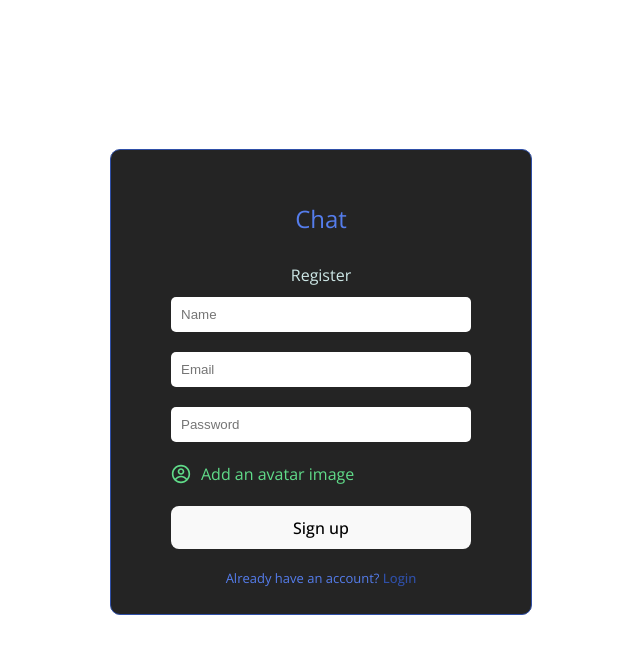
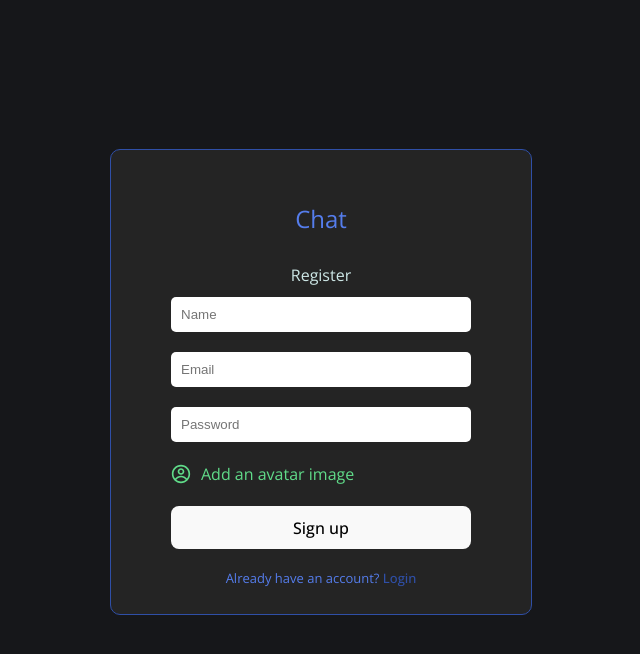
Before and after one commit to Candangueira/ChatApp, a React (Vite) app: page /register in a window 1280 px wide. Shown: the top 654 px of the page, without its empty margins (319-959 px from the left). Built offline with nearby package versions, Linux system fonts and the light colour scheme; no server answers.

Commit message:
adjusting css

```diff
--- a/src/App.scss
+++ b/src/App.scss
@@ -1,21 +1,3 @@
-@mixin mobile {
-    @media screen and (max-width: 480px) {
-        @content;
-    }
-}
-
-@mixin tablet {
-    @media screen and (max-width: 768px) {
-        @content;
-    }
-}
-
-@mixin laptop {
-    @media screen and (max-width: 1200px) {
-        @content;
-    }
-}
-
 #root {
     --main-color: #2f4fa7;
     --secondary-color: #557dec;
@@ -25,10 +7,11 @@
     --lightgray-color: #3f3f3f;
     --lightwhite-color: #d9d9d9;
     --lightgreen-color: #74cc91d3;
-    max-width: 1280px;
+    // max-width: 1280px;
     margin: 0 auto;
     padding: 2rem;
     text-align: center;
+    background-color: #16171a;
 }
 
 .logo {
@@ -68,6 +51,7 @@
 }
 
 .home {
+    padding: 2em;
     display: flex;
     height: 90vh;
     flex-direction: column;
@@ -76,10 +60,11 @@
 
     .container {
         border-radius: 10px;
-        width: 180vh;
+        width: 90vh;
         height: 100%;
         display: flex;
         overflow: hidden;
+        box-shadow: 0 0 10px 0 rgba(0, 0, 0, 0.2);
 
         .sidebar {
             flex: 0.8;
@@ -162,12 +147,14 @@
                 .logo {
                     height: 25px;
                     padding: 10px;
+                    color: var(--lightwhite-color);
                 }
 
                 .user {
                     display: flex;
                     gap: 10px;
                     align-items: center;
+                    color: var(--lightwhite-color);
                 }
                 .avatar {
                     width: 40px;
@@ -178,7 +165,7 @@
 
                 button {
                     color: var(--lightwhite-color);
-                    background-color: var(--lightgray-color);
+                    background-color: var(--darkblack-color);
                 }
             }
         }
@@ -188,10 +175,12 @@
             .chatinfo {
                 height: 50px;
                 background-color: var(--midblack-color);
+                color: var(--lightwhite-color);
                 display: flex;
                 align-items: center;
                 justify-content: space-between;
                 padding: 10px 0px 10px 20px;
+                font-weight: bold;
             }
 
             .messages {
@@ -269,17 +258,24 @@
                     width: 100%;
                     border: none;
                     outline: none;
-                    color: VAR(--lightwhite-color);
+                    color: var(--lightwhite-color);
                     background-color: var(--lightblack-color);
                     font-size: 12px;
+                }
+
+                .send {
+                    color: var(--lightwhite-color);
                 }
 
                 .send {
                     display: flex;
                     align-items: center;
                     gap: 18px;
+
                     .send-button {
                         font-size: 12px;
+                        color: var(--lightwhite-color);
+                        background-color: var(--darkblack-color);
                     }
                 }
             }
--- a/src/index.css
+++ b/src/index.css
@@ -1,11 +1,11 @@
 :root {
-  font-family: 'Open Sans', Inter, system-ui, Avenir, Helvetica, Arial, sans-serif;
+    font-family: 'Open Sans', Inter, system-ui, Avenir, Helvetica, Arial,
+        sans-serif;
     line-height: 1.5;
     font-weight: 400;
 
     color-scheme: light dark;
     color: rgba(255, 255, 255, 0.87);
-  background-color: #16171a;
 
     font-synthesis: none;
     text-rendering: optimizeLegibility;
@@ -28,6 +28,22 @@ body {
     place-items: center;
     min-width: 320px;
     min-height: 100vh;
+    background-color: #16171a;
+}
+::-webkit-scrollbar {
+    width: 8px;
+    background-color: #16171a;
+}
+::-webkit-scrollbar-thumb {
+    background-color: #74cc91d3;
+    border-radius: 6px;
+}
+
+::-webkit-scrollbar-track {
+    background-color: #1d1d1d;
+}
+::-webkit-scrollbar-corner {
+    background-color: #1d1d1d;
 }
 
 h1 {
@@ -47,7 +63,7 @@ button {
     transition: border-color 0.25s;
 }
 button:hover {
-  border-color: #646cff;
+    border-color: #60db89;
 }
 button:focus,
 button:focus-visible {
```
Lines whose indentation alone changed are shown as unchanged.
